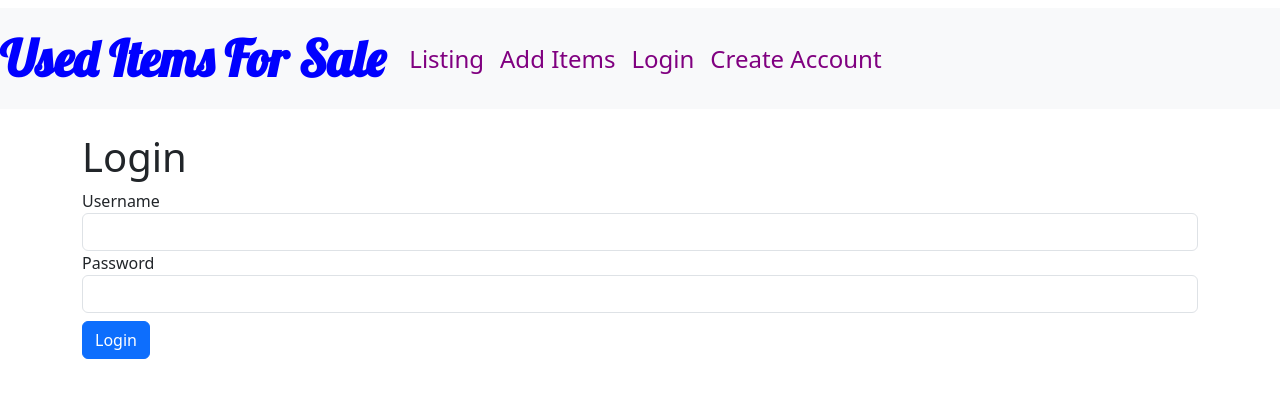
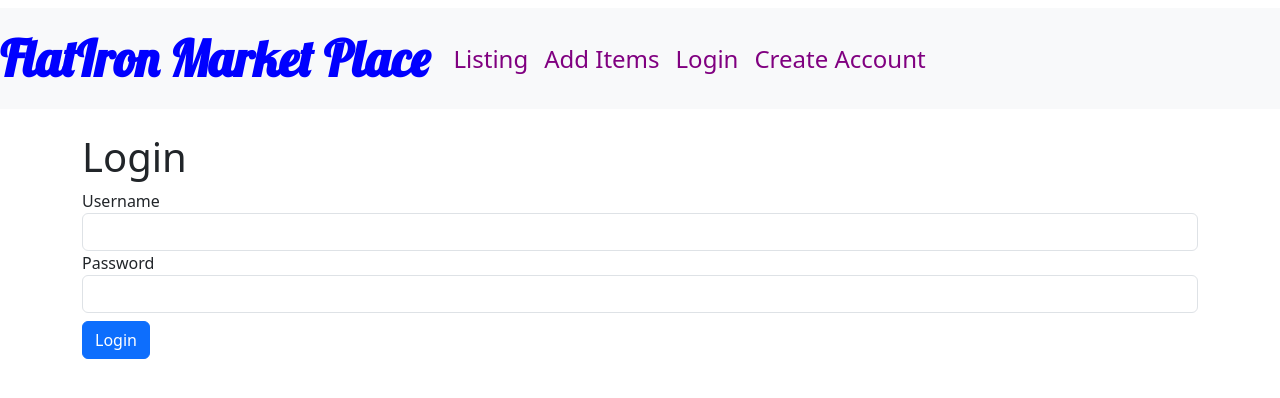
Before and after one commit to nnpk1007/flatiron-market-place-react-app, a React (Create React App) app: page /login in a window 1280 px wide. Shown: the top 398 px of the page. Built offline with nearby package versions, Linux system fonts and the light colour scheme.

Commit message:
create Navbar.js and move nav from App.js to

```diff
--- a/public/index.html
+++ b/public/index.html
@@ -3,7 +3,10 @@
   <head>
     <meta charset="utf-8" />
     <link rel="icon" href="%PUBLIC_URL%/favicon.ico" />
-    <link href="https://fonts.googleapis.com/css2?family=Lobster&display=swap" rel="stylesheet">
+    <link
+      href="https://fonts.googleapis.com/css2?family=Lobster&display=swap"
+      rel="stylesheet"
+    />
     <meta name="viewport" content="width=device-width, initial-scale=1" />
     <meta name="theme-color" content="#000000" />
     <meta
@@ -25,7 +28,7 @@
       work correctly both with client-side routing and a non-root public URL.
       Learn how to configure a non-root public URL by running `npm run build`.
     -->
-    <title>Used Item Store</title>
+    <title>FlatIron Market Place</title>
   </head>
   <body>
     <noscript>You need to enable JavaScript to run this app.</noscript>
--- a/src/App.js
+++ b/src/App.js
@@ -3,7 +3,6 @@ import {
   BrowserRouter as Router,
   Routes,
   Route,
-  Link,
   Navigate,
 } from "react-router-dom";
 
@@ -13,6 +12,7 @@ import Listing from "./component/Listing";
 import AddItem from "./component/AddItem";
 import Login from "./component/Login";
 import Signup from "./component/Signup";
+import Navbar from "./component/Navbar";
 
 function App() {
   // state to track user logged in
@@ -20,7 +20,7 @@ function App() {
   // state to track username, password, call
   const [username, setUsername] = useState("");
   const [password, setPassword] = useState("");
-  const [call, setCall] = useState("")
+  const [call, setCall] = useState("");
   // state error if username or password is valid or invalid
   const [error, setError] = useState("");
 
@@ -33,8 +33,10 @@ function App() {
         );
 
         if (user) {
-          console.log(user)
-          setUsername(user.username)
+          console.log(user.username);
+          console.log(user.call);
+          setUsername(user.username);
+          setCall(user.call);
           setLoggedIn(true);
           setError("");
         } else {
@@ -48,6 +50,7 @@ function App() {
     setLoggedIn(false);
     setUsername("");
     setPassword("");
+    setCall("");
   };
 
   // Define a higher-order component (HOC) called requireAuth that takes a component as an argument.
@@ -57,81 +60,24 @@ function App() {
     // it renders the Component by using JSX syntax: <Component />. This means the component is rendered as is.
     // If loggedIn is false, indicating that the user is not logged in,
     // it renders the <Navigate /> component with the to prop set to "/login".
-    return loggedIn ? <Component username={username} call={call}/> : <Navigate to="/login" />;
+    return loggedIn ? (
+      <Component username={username} call={call} />
+    ) : (
+      <Navigate to="/login" />
+    );
   };
 
   return (
     <Router>
-      <nav className="navbar navbar-expand-lg navbar-light bg-light mt-2">
-        <Link
-          className="navbar-brand"
-          style={{
-            fontSize: "50px",
-            color: "blue",
-            fontFamily: "'Lobster', cursive",
-            fontWeight: 700,
-          }}
-          to="/listing"
-        >
-          Used Items For Sale
-        </Link>
-        <ul className="navbar-nav mr-auto">
-          <li className="nav-item">
-            <Link
-              className="nav-link"
-              to="/listing"
-              style={{ fontSize: "24px", color: "purple" }}
-            >
-              Listing
-            </Link>
-          </li>
-          <li className="nav-item">
-            <Link
-              className="nav-link"
-              to="/add-item"
-              style={{ fontSize: "24px", color: "purple" }}
-            >
-              Add Items
-            </Link>
-          </li>
-          {/* if loggedin is true, then show Logout, if not, show Login*/}
-          {loggedIn ? (
-            <li className="nav-item">
-              <button
-                className="nav-link btn btn-link"
-                style={{ fontSize: "24px", color: "purple" }}
-                onClick={handleLogout}
-              >
-                Logout
-              </button>
-            </li>
-          ) : (
-            <li className="nav-item">
-              <Link
-                className="nav-link"
-                to="/login"
-                style={{ fontSize: "24px", color: "purple" }}
-              >
-                Login
-              </Link>
-            </li>
-          )}
-          <li className="nav-item">
-            <Link
-              className="nav-link"
-              to="/sign-up"
-              style={{ fontSize: "24px", color: "purple" }}
-            >
-              Create Account
-            </Link>
-          </li>
-        </ul>
-      </nav>
+      <Navbar loggedIn={loggedIn} handleLogout={handleLogout}/>
 
       <div className="container mt-4">
         <Routes>
-          <Route path="/" element={<Listing  call={call}/>} />
-          <Route path="/listing" element={<Listing loggedIn={loggedIn} username={username} />} />
+          <Route path="/" element={<Listing call={call} />} />
+          <Route
+            path="/listing"
+            element={<Listing loggedIn={loggedIn} username={username} />}
+          />
           <Route path="/add-item" element={requireAuth(AddItem)} />
           <Route
             path="/sign-up"
--- a/src/component/AddItem.js
+++ b/src/component/AddItem.js
@@ -65,7 +65,7 @@ function AddItem({ username, call }) {
           />
           <label>Price</label>
           <input type="text" className="form-control" value={price} required onChange={(e) => setPrice(e.target.value)}/>
-          <label>Image</label>
+          <label>Image Link</label>
           <input type="url" className="form-control" value={image} required onChange={(e) => setImage(e.target.value)}/>
         </div>
         <button type="submit" className="btn btn-primary mt-2" >
--- a/src/component/Listing.js
+++ b/src/component/Listing.js
@@ -20,7 +20,7 @@ function Listing({ loggedIn, username }) {
   }, []);
 
   // handle buy button click
-  const handleBuyClick = (itemId) => {
+  const handleRemoveClick = (itemId) => {
     if (loggedIn) {
       fetch(`http://localhost:3000/items/${itemId}`, {
         method: "DELETE",
@@ -48,11 +48,11 @@ function Listing({ loggedIn, username }) {
           onChange={handleSearch}
         />
       </form>
-      <h1>Listing Items</h1>
-      <div className="row">
+
+      <div className="row mt-5">
         {filteredItem.map((item) => (
-          <div key={item.id} className="col-lg-4 mb-4">
-            <div className="card">
+          <div key={item.id} className="col-lg-4 mb-4" >
+            <div className="card h-100">
               <img
                 src={item.image}
                 className="card-image-top"
@@ -68,7 +68,7 @@ function Listing({ loggedIn, username }) {
                 {username === item.soldby ? (
                     <button
                       className="btn btn-primary"
-                      onClick={() => handleBuyClick(item.id)}
+                      onClick={() => handleRemoveClick(item.id)}
                     >
                       Remove
                     </button>
--- a/src/component/Login.js
+++ b/src/component/Login.js
@@ -29,7 +29,7 @@ function Login({
           <div className="form-group">
             <label>Password</label>
             <input
-              type="text"
+              type="password"
               value={password}
               className="form-control"
               required
--- /dev/null
+++ b/src/component/Navbar.js
@@ -0,0 +1,74 @@
+import React from "react";
+import { Link } from "react-router-dom";
+
+function Navbar({ loggedIn, handleLogout }) {
+    return (
+        <nav className="navbar navbar-expand-lg navbar-light bg-light mt-2">
+        <Link
+          className="navbar-brand"
+          style={{
+            fontSize: "50px",
+            color: "blue",
+            fontFamily: "'Lobster', cursive",
+            fontWeight: 700,
+          }}
+          to="/listing"
+        >
+          FlatIron Market Place
+        </Link>
+        <ul className="navbar-nav mr-auto">
+          <li className="nav-item">
+            <Link
+              className="nav-link"
+              to="/listing"
+              style={{ fontSize: "24px", color: "purple" }}
+            >
+              Listing
+            </Link>
+          </li>
+          <li className="nav-item">
+            <Link
+              className="nav-link"
+              to="/add-item"
+              style={{ fontSize: "24px", color: "purple" }}
+            >
+              Add Items
+            </Link>
+          </li>
+          {/* if loggedin is true, then show Logout, if not, show Login*/}
+          {loggedIn ? (
+            <li className="nav-item">
+              <button
+                className="nav-link btn btn-link"
+                style={{ fontSize: "24px", color: "purple" }}
+                onClick={handleLogout}
+              >
+                Logout
+              </button>
+            </li>
+          ) : (
+            <li className="nav-item">
+              <Link
+                className="nav-link"
+                to="/login"
+                style={{ fontSize: "24px", color: "purple" }}
+              >
+                Login
+              </Link>
+            </li>
+          )}
+          <li className="nav-item">
+            <Link
+              className="nav-link"
+              to="/sign-up"
+              style={{ fontSize: "24px", color: "purple" }}
+            >
+              Create Account
+            </Link>
+          </li>
+        </ul>
+      </nav>
+    )
+}
+
+export default Navbar
```
Also changed, not shown: src/component/Signup.js (line endings or trailing spaces).
